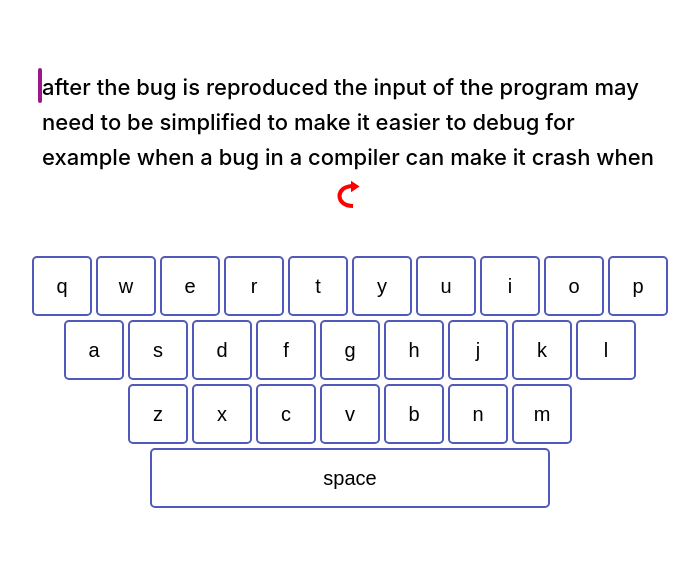
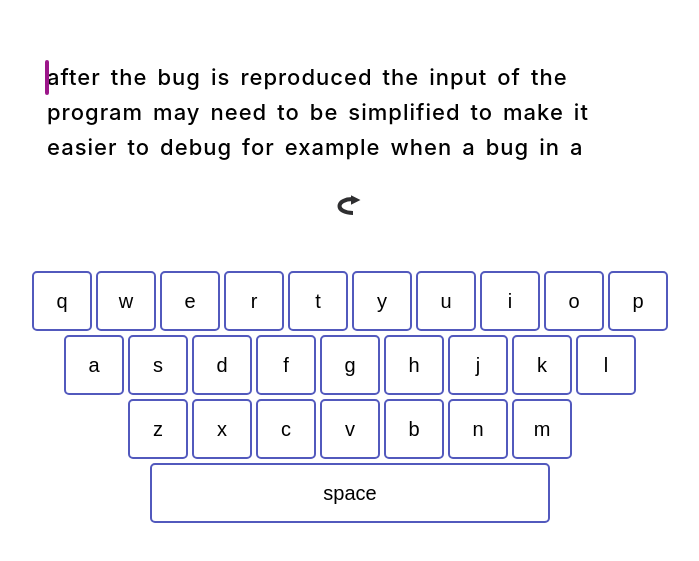
Before and after one commit to narenMagarZ/monkeytype.com-clone, a React (Create React App) app: page / in a window 1280 px wide. Shown: the part 117-678 px from the top of the page, without its empty margins (290-989 px from the left). Built offline with nearby package versions, Linux system fonts and the light colour scheme.

Commit message:
working on cursor

```diff
--- a/src/App.js
+++ b/src/App.js
@@ -3,7 +3,8 @@ import TyperContainer from "./component/typercontainer/typercontainer";
 import {GetText} from "./component/text";
 import { useEffect, useRef, useState } from "react";
 function App() {
-  let cursorPos = useRef(0)
+  let cursorPos = useRef([0,0])
+  let textIndex = useRef(0)
   let prevPressedLetter = null
   const [text,setText] = useState('')
   useEffect(()=>{
@@ -13,11 +14,17 @@ function App() {
     const textWrapper = document.getElementById('text-wrapper')
     document.body.addEventListener('keydown',(e)=>{
       const pressedKey = e.key
+      const cursor = document.getElementById('cursor')
       if(textWrapper){
         const validPressedKey = /^[A-z\W]{1}$/
         if(validPressedKey.test(pressedKey)){
-          const pressedElem = textWrapper.children[cursorPos.current]
-          if(text[cursorPos.current] === pressedKey){
+          const pressedElem =  document.querySelector(`[data-uid="${textIndex.current}"]`)
+          if(pressedKey === ' '){
+            cursorPos.current = [10 + cursorPos.current[0],0]
+          }
+         else  cursorPos.current = [pressedElem.offsetWidth + cursorPos.current[0],0]
+          cursor.style.transform = `translateX(${cursorPos.current[0]}px)`
+          if(text[textIndex.current] === pressedKey){
           if(pressedElem) pressedElem.style.color = "#0000ff"
           }
           else {
@@ -27,13 +34,15 @@ function App() {
           if(pressedKey === ' ') keyboardBtn = document.querySelector(`[data-key="space"]`)
           else keyboardBtn = document.querySelector(`[data-key=${pressedKey}]`)
           ColoredPressedKeyButton(keyboardBtn)
-          cursorPos.current ++
+          textIndex.current ++
         }
         else if(pressedKey === 'Backspace'){
-          cursorPos.current --
-          if(cursorPos.current < -1) cursorPos.current = 0
-          prevPressedLetter = textWrapper.children[cursorPos.current]
+          textIndex.current --
+          if(textIndex.current < -1) textIndex.current = 0
+          prevPressedLetter = document.querySelector(`[data-uid="${textIndex.current}"]`)
           if(prevPressedLetter) prevPressedLetter.style.color = "#000000"
+          cursorPos.current = [prevPressedLetter.offsetWidth - cursorPos.current[0],0]
+          cursor.style.transform = `translateX(${cursorPos.current[0]}px)`
         }
       }
     })
@@ -45,7 +54,7 @@ function App() {
     }, 100);
   }
   function ReplaceText(){
-    cursorPos.current = 0
+    textIndex.current = 0
     setText(()=>GetText())
   }
   ListenTypingEvent()
--- a/src/component/typercontainer/typercontainer.js
+++ b/src/component/typercontainer/typercontainer.js
@@ -2,6 +2,20 @@ import React, { useEffect, useRef, useState } from 'react'
 import '../../style/typercontainer.css'
 
 function TyperContainer({textValue,replaceText}){
+
+    const [activeWordWrapper,setActiveWordWrapper] = useState(null)
+    useEffect(()=>{
+        if(activeWordWrapper){
+            const cursor  = document.createElement('div')
+            cursor.setAttribute('id','cursor')
+            console.log('done done ')
+            console.log(cursor)
+            activeWordWrapper.appendChild(cursor)
+        }
+    },[activeWordWrapper])
+
+
+
     const isReplaced = useRef(false)
     let textWrapperContainer = useRef(null)
     let textWrapper = useRef(null)
@@ -15,16 +29,29 @@ function TyperContainer({textValue,replaceText}){
                 ReplaceText()
                 isReplaced.current = false
             }
+            let keyWrapper = document.createElement('div')
+            let isWordWrapperActive = false
             for(let i = 0 ; i < textValue.length ; i++){
+                keyWrapper.setAttribute('id','word')
+                if(!isWordWrapperActive){
+                    keyWrapper.setAttribute('class','active')
+                    setActiveWordWrapper(keyWrapper)
+                    console.log('passed')
+                    isWordWrapperActive = true
+                }
+                if(textValue[i] === ' '){ // check for space
+                    if(textWrapper.current) textWrapper.current.appendChild(keyWrapper)
+                    keyWrapper = document.createElement('div')
+                }
                 const word = document.createElement('span')
                 word.textContent = textValue[i]
-                word.dataset.id = i
-                if(textWrapper.current) textWrapper.current.appendChild(word)
+                word.setAttribute('data-uid',`${i}`)
+                keyWrapper.appendChild(word)
             }
 
         }
     }
-    useEffect(AttachTextToTextWrapper)
+    useEffect(AttachTextToTextWrapper,[textValue,replaceText])
     function RefreshText(){
         isReplaced.current = true
         AttachTextToTextWrapper()
@@ -32,15 +59,15 @@ function TyperContainer({textValue,replaceText}){
     return(
         <div className='typer-container'>
             <div id='text-wrapper-container'>
-                <div id='cursor'>
-                </div>
                 <div id='text-wrapper'>
+                {/* <div id='cursor'>
+                </div> */}
                 </div>
                 <div id='refresh-btn-wrapper'>
                     <button onClick={RefreshText} id='refresh-btn'>
                     <svg  height="40px" width="30px" xmlns="http://www.w3.org/2000/svg">
-                        <path d = "M 18 10 C 0 10 , 0 30 , 18 30" />
-                        <path d="M18 8.5 L 18 12.5 L 21 10.5 Z" />
+                        <path d = "M 18 8 C 0 8 , 0 22 , 18 22" />
+                        <path d="M18 7.5 L 18 10.5 L 21 9 Z" />
                     </svg>
                     </button>
                 </div>
--- a/src/style/index.css
+++ b/src/style/index.css
@@ -2,7 +2,7 @@
   --border:2px solid red;
   --refreshbtnbgcolor:#505050;
   --keyboardbtnborder:2px solid #5259bd;
-  --cursor:2px solid #9c178a;
+  --cursor:0.15rem solid #9c178a;
 }
 html{
   height: 100%;
@@ -46,10 +46,10 @@ span{
   line-height: 35px;
   font-size: 22px;
   font-weight: 500;
-  /* border: var(--border); */
+  position: relative;
 }
 path {
-  stroke:#ff0000;
+  stroke:#2e2e30;
   stroke-width:4;
   fill:transparent;
 }
--- a/src/style/typercontainer.css
+++ b/src/style/typercontainer.css
@@ -17,26 +17,39 @@
 }
 #cursor{
     position: absolute;
-    left: 25%;
-    top: 6px;
+    top: 0;
+    left: -2px;
     border-radius: 2px;
     height: 35px;
     border: var(--cursor);
-    transform: translateY(0);
+    transition: 0.1s linear;
 }
 #text-wrapper {
     max-width: 50%;
     align-self: center;
-    height: 105px;
+    display: flex;
+    align-items: center;
+    flex-wrap: wrap;
+    height: 115px;
     overflow: hidden;
+    padding: 5px;
+    position: relative;
+    letter-spacing: 1px;
 }
 #refresh-btn-wrapper {
     display: flex;
     justify-content: center;
     align-items: center;
+    margin-top: 20px;
 }
 
 
 #refresh-btn:hover  path{
     stroke: var(--refreshbtnbgcolor);
 }
+#word{
+    margin-right: 10px ;
+}
+.active{
+    position: relative;
+}
```
